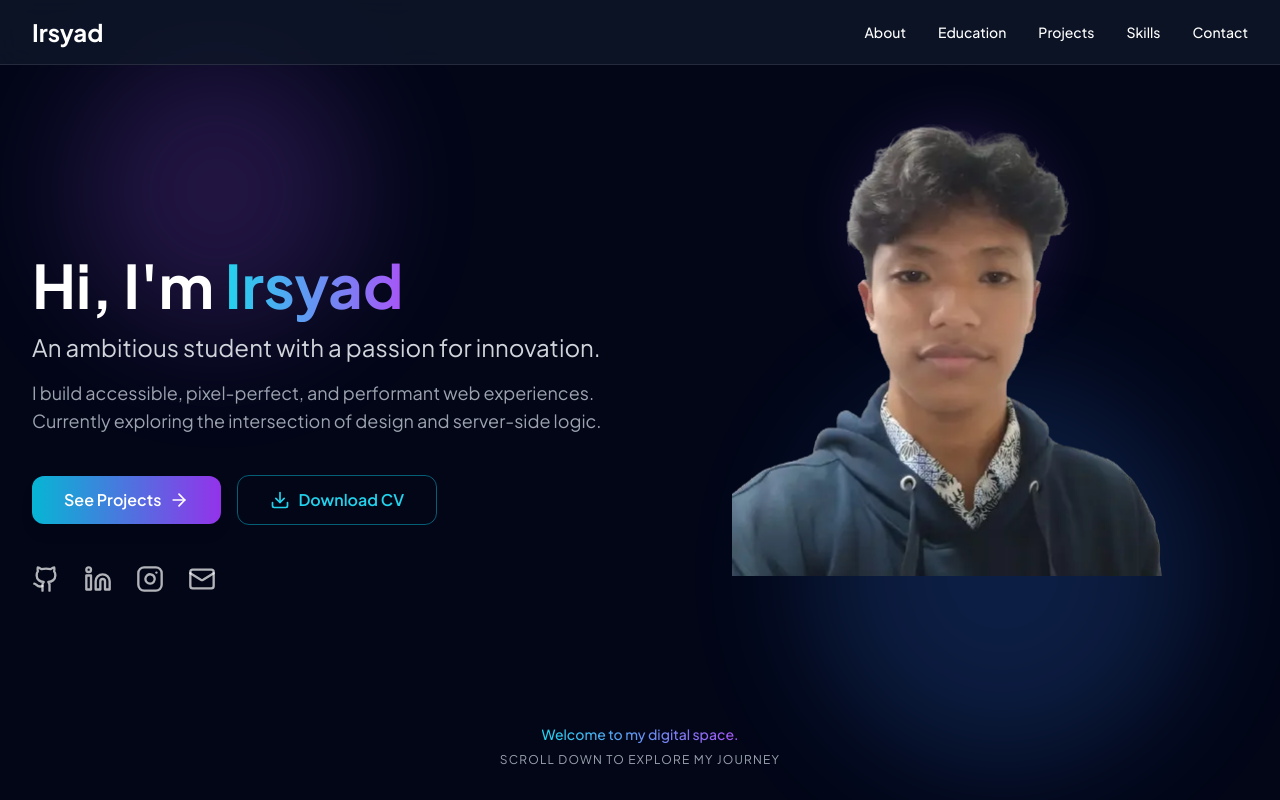
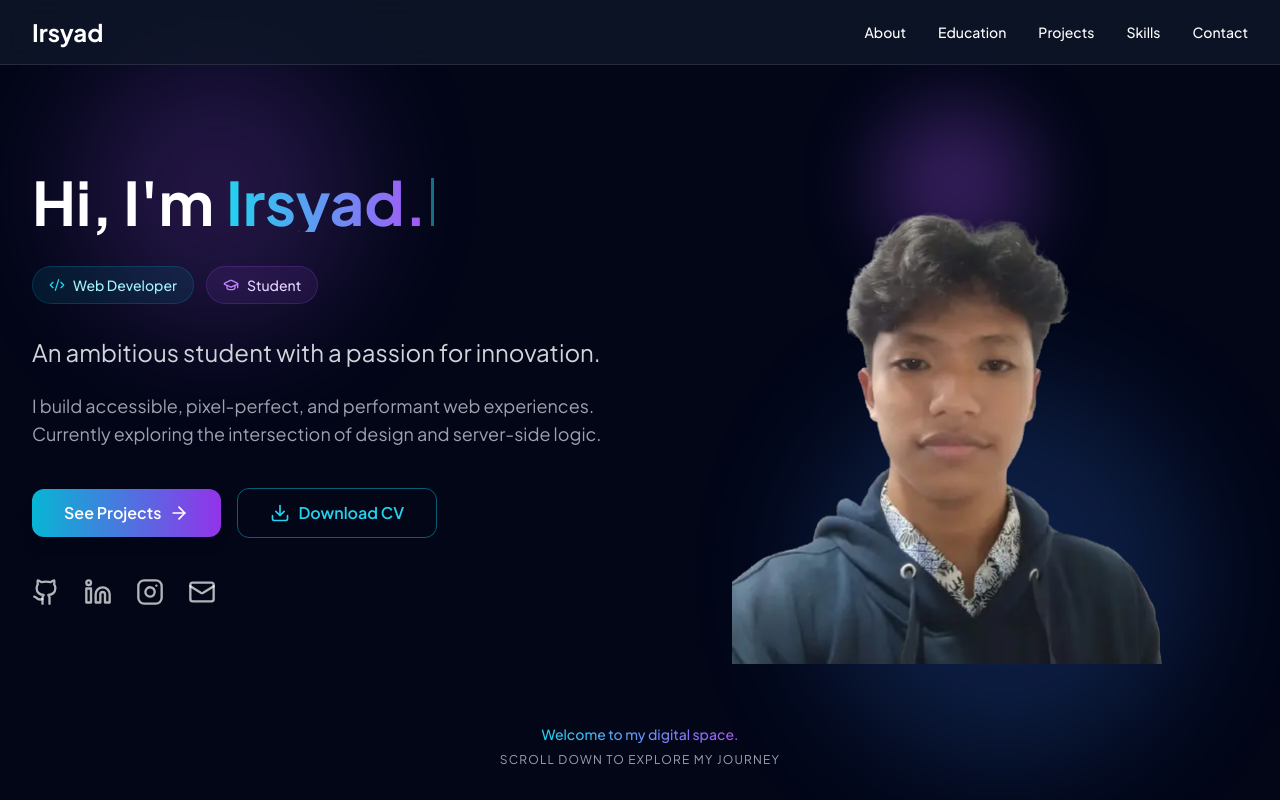
Before and after one commit to Abil23/portfolio-website, a React (Vite) app: page / in a window 1280 px wide. Shown: the top 800 px of the page. Built offline with nearby package versions, Linux system fonts and the light colour scheme; the HTML template or start-up script is replaced by a standard one.

Commit message:
update hero section

```diff
--- a/src/components/HeroSection.jsx
+++ b/src/components/HeroSection.jsx
@@ -1,6 +1,6 @@
-import React from 'react';
+import React, { useState, useEffect } from 'react';
 import { motion } from 'framer-motion';
-import { Github, Linkedin, Instagram, Mail, Download, ArrowRight } from 'lucide-react'; // Tambahkan ArrowRight
+import { Github, Linkedin, Instagram, Mail, Download, ArrowRight, Code2, GraduationCap } from 'lucide-react';
 import { Button } from '../components/ui/button';
 import WelcomeMessage from '../components/WelcomeMessage';
 
@@ -12,10 +12,62 @@ const HeroSection = () => {
     { icon: Mail, href: 'mailto:contact@itsabil.my.id', label: 'Email', hoverColor: 'hover:text-red-500' },
   ];
 
+  // --- LOGIKA TYPEWRITER ---
+  const [text1, setText1] = useState('');
+  const [text2, setText2] = useState('');
+
+  const fullText1 = "Hi, I'm ";
+  const fullText2 = "Irsyad.";
+
+  useEffect(() => {
+    let isMounted = true;
+    const wait = (ms) => new Promise((resolve) => setTimeout(resolve, ms));
+
+    const loopTyping = async () => {
+      await wait(2000);
+
+      while (isMounted) {
+        // Typing
+        for (let i = 0; i <= fullText1.length; i++) {
+          if (!isMounted) return;
+          setText1(fullText1.slice(0, i));
+          await wait(100);
+        }
+        await wait(300);
+        for (let i = 0; i <= fullText2.length; i++) {
+          if (!isMounted) return;
+          setText2(fullText2.slice(0, i));
+          await wait(150);
+        }
+
+        // Pause
+        await wait(3000);
+
+        // Deleting
+        for (let i = fullText2.length; i >= 0; i--) {
+          if (!isMounted) return;
+          setText2(fullText2.slice(0, i));
+          await wait(50);
+        }
+        for (let i = fullText1.length; i >= 0; i--) {
+          if (!isMounted) return;
+          setText1(fullText1.slice(0, i));
+          await wait(50);
+        }
+        await wait(1000);
+      }
+    };
+
+    loopTyping();
+    return () => { isMounted = false; };
+  }, []);
+  // ------------------------------------------
+
   return (
+    // PERBAIKAN 1: Gunakan 'pt-32' (jarak aman dari navbar)
     <section id="home" className="min-h-screen flex items-center justify-center pt-32 pb-20 px-4 sm:px-6 lg:px-8 relative overflow-hidden">
 
-      {/* Animated Gradient Blobs */}
+      {/* Background Blobs */}
       <motion.div
         className="absolute top-20 left-10 w-72 h-72 bg-purple-500 rounded-full blur-3xl opacity-20"
         animate={{ x: [0, 50, 0], y: [0, -50, 0] }}
@@ -27,7 +79,11 @@ const HeroSection = () => {
         transition={{ duration: 15, repeat: Infinity, ease: "linear" }}
       />
 
-      <div className="max-w-7xl mx-auto w-full relative z-10">
+      {/* PERBAIKAN 2: Container Utama
+         Menggunakan '-mt-6 lg:-mt-10'.
+         Ini hanya menaikkan sedikit visual center, tidak se-ekstrem sebelumnya.
+      */}
+      <div className="max-w-7xl mx-auto w-full relative z-10 -mt-6 lg:-mt-20">
         <div className="grid grid-cols-1 lg:grid-cols-2 gap-12 items-center">
 
           {/* Right Column (IMAGE) */}
@@ -37,7 +93,8 @@ const HeroSection = () => {
             transition={{ duration: 0.8, delay: 0.2 }}
             className="relative order-first lg:order-last"
           >
-            <div className="relative z-10 -translate-y-10 lg:-translate-y-32">
+            {/* Image Container Adjustment */}
+            <div className="relative z-10">
               <motion.img
                 src="/images/foto-profil.webp"
                 alt="Irsyad - Web Developer Portrait"
@@ -46,6 +103,7 @@ const HeroSection = () => {
                 transition={{ duration: 0.3 }}
               />
             </div>
+            {/* Glow effect */}
             <div className="absolute top-0 left-1/2 -translate-x-1/2 w-40 h-40 bg-purple-500 rounded-full blur-2xl opacity-30"></div>
           </motion.div>
 
@@ -56,17 +114,46 @@ const HeroSection = () => {
             transition={{ duration: 0.8 }}
             className="text-center lg:text-left order-last lg:order-first"
           >
+            {/* TYPEWRITER TITLE */}
             <motion.h1
-              className="text-4xl sm:text-5xl lg:text-6xl font-bold text-white mb-4"
+              className="text-4xl sm:text-5xl lg:text-6xl font-bold text-white mb-6 h-20 sm:h-24 lg:h-20 flex items-center justify-center lg:justify-start"
               initial={{ opacity: 0, y: 20 }}
               animate={{ opacity: 1, y: 0 }}
               transition={{ delay: 0.2 }}
             >
-              Hi, I'm <span className="text-transparent bg-clip-text bg-gradient-to-r from-cyan-400 to-purple-500">Irsyad</span>
+              <div className="flex flex-wrap items-center">
+                <span className="mr-3">{text1}</span>
+                <span className="text-transparent bg-clip-text bg-gradient-to-r from-cyan-400 to-purple-500">
+                  {text2}
+                </span>
+                <motion.span
+                  className="inline-block w-[3px] h-8 sm:h-10 lg:h-12 bg-cyan-400 ml-1"
+                  animate={{ opacity: [1, 0] }}
+                  transition={{ duration: 0.8, repeat: Infinity, ease: "linear" }}
+                />
+              </div>
             </motion.h1>
 
+            {/* MODERN BADGES (Identity) */}
+            <motion.div
+              className="flex flex-wrap items-center justify-center lg:justify-start gap-3 mb-8"
+              initial={{ opacity: 0, y: 20 }}
+              animate={{ opacity: 1, y: 0 }}
+              transition={{ delay: 0.3 }}
+            >
+              <div className="flex items-center gap-2 px-4 py-2 rounded-full bg-cyan-500/10 border border-cyan-500/20 backdrop-blur-sm">
+                <Code2 className="w-4 h-4 text-cyan-400" />
+                <span className="text-sm font-medium text-cyan-200">Web Developer</span>
+              </div>
+
+              <div className="flex items-center gap-2 px-4 py-2 rounded-full bg-purple-500/10 border border-purple-500/20 backdrop-blur-sm">
+                <GraduationCap className="w-4 h-4 text-purple-400" />
+                <span className="text-sm font-medium text-purple-200">Student</span>
+              </div>
+            </motion.div>
+
             <motion.p
-              className="text-xl sm:text-2xl text-gray-300 mb-4"
+              className="text-xl sm:text-2xl text-gray-300 mb-6"
               initial={{ opacity: 0, y: 20 }}
               animate={{ opacity: 1, y: 0 }}
               transition={{ delay: 0.4 }}
@@ -83,14 +170,13 @@ const HeroSection = () => {
               I build accessible, pixel-perfect, and performant web experiences. Currently exploring the intersection of design and server-side logic.
             </motion.p>
 
-            {/* --- MODERN BUTTONS START --- */}
+            {/* Buttons */}
             <motion.div
               className="flex flex-col sm:flex-row items-center justify-center lg:justify-start gap-4 mb-10"
               initial={{ opacity: 0, y: 20 }}
               animate={{ opacity: 1, y: 0 }}
               transition={{ delay: 0.8 }}
             >
-              {/* Button: See Projects */}
               <Button
                 onClick={() => document.getElementById('projects')?.scrollIntoView({ behavior: 'smooth' })}
                 className="group relative w-full sm:w-auto overflow-hidden rounded-xl bg-gradient-to-r from-cyan-500 to-purple-600 px-8 py-6 text-white shadow-lg transition-all duration-300 hover:scale-105 hover:shadow-cyan-500/25 active:scale-95"
@@ -99,11 +185,9 @@ const HeroSection = () => {
                   See Projects
                   <ArrowRight className="h-5 w-5 transition-transform duration-300 group-hover:translate-x-1" />
                 </span>
-                {/* Shine Effect Overlay */}
                 <div className="absolute inset-0 -translate-x-full bg-gradient-to-r from-transparent via-white/20 to-transparent transition-transform duration-700 group-hover:translate-x-full" />
               </Button>
 
-              {/* Button: Download CV */}
               <a
                 href="/CV-Moch-Irsyad-Sabilil-Hamdy.pdf"
                 download="CV-Moch-Irsyad-Sabilil-Hamdy.pdf"
@@ -119,7 +203,6 @@ const HeroSection = () => {
                 </Button>
               </a>
             </motion.div>
-            {/* --- MODERN BUTTONS END --- */}
 
             {/* Social Icons */}
             <motion.div
```
